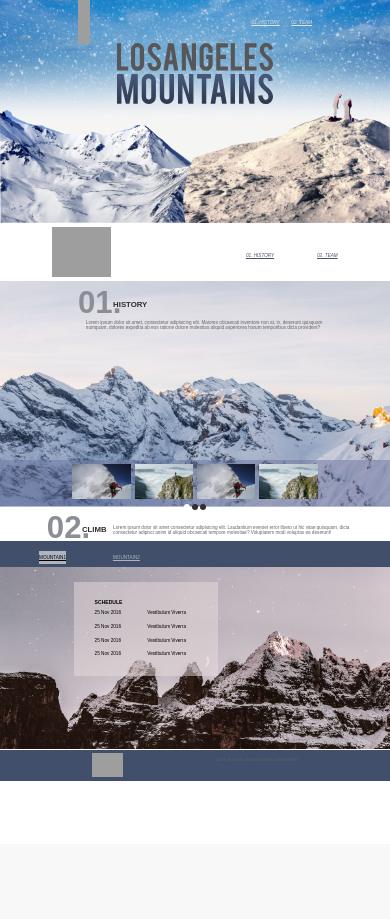
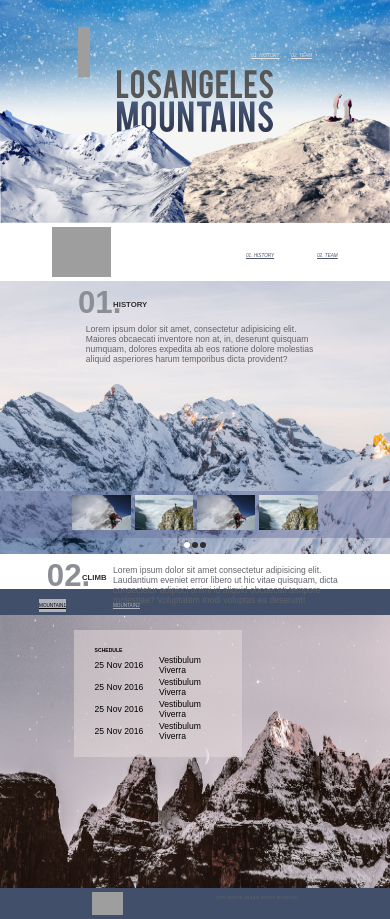
Before and after one commit to Rahulsingh430/los-angeles, a PHP site: page / in a window 390 px wide. Before the commit the page ends 781 px from the top, so only its background shows below. Run offline with PHP 8.4, Linux system fonts and the light colour scheme; grey boxes are pictures that could not be loaded.

Commit message:
media screen

```diff
--- a/style.css
+++ b/style.css
@@ -351,17 +351,107 @@ td {
   .empty_div {
     height: 45px;
   }
+  main img.background {
+    width: 100%;
+    height: 61vw;
+  }
+
+  .main .header {
+    position: absolute;
+    top: 11px;
+    left: 20%;
+    width: 60%;
+    display: flex;
+    justify-content: space-between;
+  }
+  .main img.mainlogo {
+    position: absolute;
+    top: 25vw;
+    left: 30vw;
+    width: 40vw;
+    z-index: 1;
+  }
 }
-@media screen and (max-width: 650px) {
+@media screen and (max-width: 690px) {
   .empty_div {
     height: 57px;
   }
   .main .header {
     position: absolute;
-    top: -22px;
+    top: 11px;
     left: 20%;
     width: 60%;
     display: flex;
     justify-content: space-between;
   }
+  main img.background {
+    width: 100%;
+    height: 70vw;
+  }
+  .history img.background {
+    width: 100%;
+    height: 70vw;
+  }
+  .third img {
+    width: 100%;
+    height: 70vw;
+  }
+  .main img.mainlogo {
+    position: absolute;
+    top: 18vw;
+    left: 30vw;
+    width: 40vw;
+    z-index: 1;
+  }
+  .history .image-container {
+    display: flex;
+    justify-content: center;
+    gap: 1%;
+    background-color: rgba(110, 118, 161, 0.5);
+    /* background-color: #39455d; */
+    padding: 1% 0% 2% 0%;
+    top: 54vw;
+    position: absolute;
+    width: 100%;
+    /* opacity: 80%; */
+  }
+  .history .para {
+    font-size: 2.2vw;
+    color: #62646b;
+    width: 61%;
+    position: absolute;
+    top: 9vw;
+    left: 22vw;
+    margin: 0%;
+  }
+  td {
+    width: 16vw;
+    height: 3vw;
+    font-size: 2.2vw;
+  }
+  .header p {
+    font-size: 2.2vw;
+    color: #62646b;
+    width: 61vw;
+    position: absolute;
+    margin: 0%;
+    left: 29vw;
+    top: 2vw;
+  }
+  .header h2 {
+    font-size: 2vw;
+    color: #302e2e;
+    margin: 0%;
+    position: absolute;
+    left: 21%;
+    top: 4vw;
+  }
+  .history .menu {
+    display: flex;
+    gap: 0.6%;
+    position: absolute;
+    top: 94.5%;
+    width: 100%;
+    justify-content: center;
+  }
 }
```
